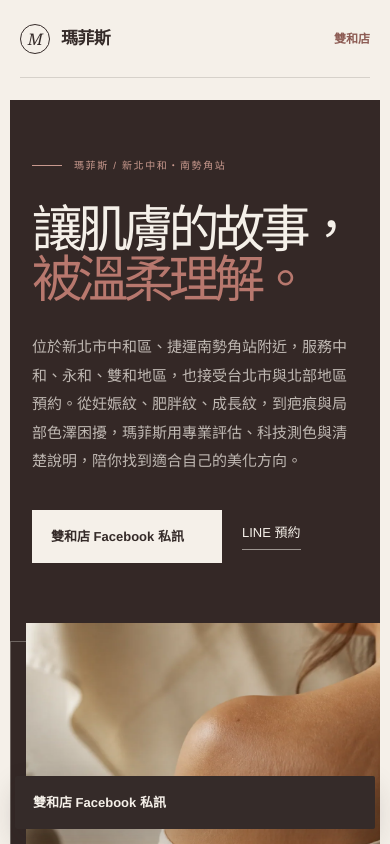
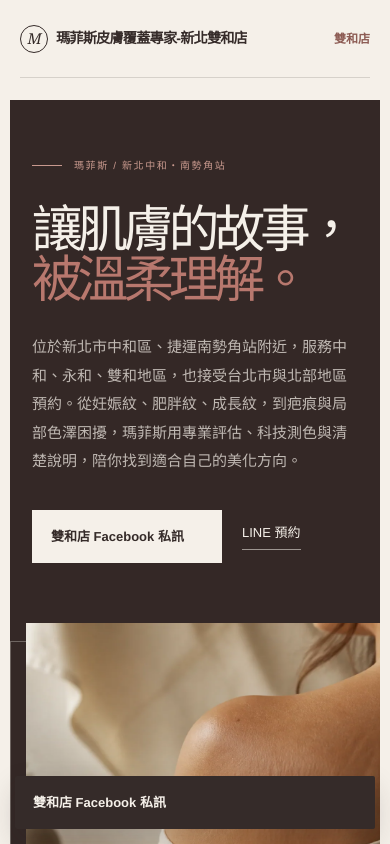
Before and after one commit to liucjray/mps, a Next.js app: page / in a window 390 px wide. Shown: the top 844 px of the page. Built offline with nearby package versions, Linux system fonts and the light colour scheme.

Commit message:
fix: 統一頁首與頁尾品牌名稱

```diff
--- a/app/globals.css
+++ b/app/globals.css
@@ -223,7 +223,10 @@ details[open] .faq-answer p { padding-bottom: 24px; transform: translateY(0); }
   .section-shell, .site-nav { width: min(100% - 40px, 620px); }
   .site-nav { height: 78px; }
   .nav-links { display: none; }
-  .nav-cta { font-size: 12px; }
+  .wordmark { min-width: 0; flex: 1 1 auto; gap: 8px; overflow: hidden; font-size: clamp(12px, 3.65vw, 15px); letter-spacing: -.06em; }
+  .wordmark > span:last-child { min-width: 0; overflow: hidden; white-space: nowrap; text-overflow: ellipsis; }
+  .wordmark-mark { flex: 0 0 28px; width: 28px; height: 28px; font-size: 15px; }
+  .nav-cta { flex: 0 0 auto; font-size: 12px; margin-left: 10px; }
   .hero { width: calc(100% - 20px); display: flex; flex-direction: column; align-items: stretch; gap: 0; margin-top: 22px; padding: 0; }
   .hero-copy { padding: 58px 22px 60px; }
   h1 { font-size: clamp(57px, 16.8vw, 90px); }
@@ -289,8 +292,10 @@ details[open] .faq-answer p { padding-bottom: 24px; transform: translateY(0); }
   .contact-secondary { align-self: flex-start; }
   .contact-qr-grid { display: none; }
   .site-footer { min-height: 138px; display: grid; grid-template-columns: 1fr 1fr; gap: 14px; padding: 22px 0 72px; line-height: 1.5; }
-  .site-footer span:nth-child(2) { grid-column: 1 / 3; order: 3; }
-  .site-footer span:last-child { text-align: right; }
+  .site-footer .wordmark { grid-column: 1 / 3; grid-row: 1; font-size: 13px; letter-spacing: -.06em; white-space: nowrap; }
+  .site-footer .wordmark > span:last-child { white-space: nowrap; overflow: visible; text-overflow: clip; }
+  .site-footer > span:nth-child(2) { grid-column: 1 / 3; grid-row: 3; order: initial; }
+  .site-footer > span:last-child { grid-column: 2; grid-row: 2; text-align: right; }
   .mobile-sticky-cta { position: fixed; display: flex; align-items: center; justify-content: space-between; left: 15px; right: 15px; bottom: 15px; min-height: 53px; padding: 0 18px; border-radius: 2px; background: var(--ink); color: var(--paper); box-shadow: 0 12px 28px rgba(41,35,34,.18); font-size: 13px; font-weight: 700; z-index: 10; }
   .mobile-sticky-cta span { color: var(--paper-deep); font-size: 20px; }
 }
--- a/app/page.tsx
+++ b/app/page.tsx
@@ -129,7 +129,7 @@ export default function Home() {
     <>
       <script type="application/ld+json" dangerouslySetInnerHTML={{ __html: JSON.stringify(structuredData) }} />
       <nav className="site-nav" aria-label="主要導覽">
-        <a className="wordmark" href="#top" aria-label="瑪菲斯首頁"><span className="wordmark-mark">M</span><span>瑪菲斯</span></a>
+        <a className="wordmark" href="#top" aria-label="瑪菲斯皮膚覆蓋專家-新北雙和店首頁"><span className="wordmark-mark">M</span><span>瑪菲斯皮膚覆蓋專家-新北雙和店</span></a>
         <div className="nav-links"><a href="#about">品牌理念</a><a href="#services">服務內容</a><a href="#faq">常見問題</a></div>
         <a className="nav-cta" href={facebookUrl} target="_blank" rel="noreferrer">雙和店</a>
       </nav>
@@ -179,7 +179,7 @@ export default function Home() {
       <section className="contact section-shell" id="contact" aria-labelledby="contact-title"><div className="contact-copy"><div className="section-label">新北中和・南勢角站 / 服務雙和與雙北</div><h2 id="contact-title">想了解你的紋路，<br /><em>可以從這裡開始。</em></h2><p>歡迎透過雙和店 Facebook 私訊、LINE 或手機預約，先聊聊你的狀況。</p><address className="contact-details"><span>地址</span>{siteAddress.addressRegion}{siteAddress.addressLocality}{siteAddress.streetAddress}<br /><span>時間</span>{siteBusinessHours}<br /><span>預約</span>手機、LINE 或 Facebook 私訊<br /><span>Email</span><a href={`mailto:${siteEmail}`}>{siteEmail}</a></address></div><div className="contact-actions"><a className="contact-button" href={facebookUrl} target="_blank" rel="noreferrer"><span>前往雙和店 Facebook<br /><small>了解最新案例與預約方式</small></span></a><a className="contact-secondary" href={lineUrl} target="_blank" rel="noreferrer">LINE 預約諮詢</a><a className="contact-secondary" href={phoneUrl}>電話預約 0981-756-111</a><div className="contact-qr-grid" aria-label="掃描加入聯絡方式"><ContactQr href={lineUrl} image="/qr-line.svg" eyebrow="SCAN TO CONNECT" title="LINE 預約" description="掃描加入好友" kind="line" /><ContactQr href={facebookUrl} image="/qr-facebook.svg" eyebrow="FOLLOW & MESSAGE" title="Facebook" description="查看最新分享" kind="facebook" /></div></div></section>
       </main>
 
-      <footer className="site-footer section-shell"><a className="wordmark" href="#top"><span className="wordmark-mark">M</span><span>瑪菲斯</span></a><span>瑪菲斯皮膚覆蓋專家｜新北雙和店</span><span>© 2026</span></footer>
+      <footer className="site-footer section-shell"><a className="wordmark" href="#top" aria-label="瑪菲斯皮膚覆蓋專家-新北雙和店首頁"><span className="wordmark-mark">M</span><span>瑪菲斯皮膚覆蓋專家-新北雙和店</span></a><span>紋路美化・科技測色・肌膚知識</span><span>© 2026</span></footer>
       <a className="mobile-sticky-cta" href={facebookUrl} target="_blank" rel="noreferrer">雙和店 Facebook 私訊</a>
     </>
   );
--- a/app/services/[slug]/page.tsx
+++ b/app/services/[slug]/page.tsx
@@ -141,7 +141,7 @@ export default async function ServicePage({ params }: { params: Promise<{ slug:
     <>
       <script type="application/ld+json" dangerouslySetInnerHTML={{ __html: JSON.stringify(structuredData) }} />
       <nav className="site-nav" aria-label="主要導覽">
-        <a className="wordmark" href={`${siteCanonicalUrl}#top`} aria-label="瑪菲斯首頁"><span className="wordmark-mark">M</span><span>瑪菲斯</span></a>
+        <a className="wordmark" href={`${siteCanonicalUrl}#top`} aria-label="瑪菲斯皮膚覆蓋專家-新北雙和店首頁"><span className="wordmark-mark">M</span><span>瑪菲斯皮膚覆蓋專家-新北雙和店</span></a>
         <div className="nav-links"><a href={`${siteCanonicalUrl}#about`}>品牌理念</a><a href={`${siteCanonicalUrl}#services`}>服務內容</a><a href={`${siteCanonicalUrl}#faq`}>常見問題</a></div>
         <a className="nav-cta" href={facebookUrl} target="_blank" rel="noreferrer">雙和店</a>
       </nav>
@@ -178,7 +178,7 @@ export default async function ServicePage({ params }: { params: Promise<{ slug:
         <section className="contact service-detail-contact section-shell" id="contact" aria-labelledby="service-contact-title"><div className="contact-copy"><div className="section-label">新北中和・南勢角站 / 服務雙和與雙北</div><h2 id="service-contact-title">想了解這項服務，<br /><em>可以從這裡開始。</em></h2><p>歡迎透過雙和店 Facebook 私訊、LINE 或手機預約，先聊聊你的狀況。</p><address className="contact-details"><span>地址</span>{siteAddress.addressRegion}{siteAddress.addressLocality}{siteAddress.streetAddress}<br /><span>時間</span>{siteBusinessHours}<br /><span>預約</span>手機、LINE 或 Facebook 私訊<br /><span>Email</span><a href={`mailto:${siteEmail}`}>{siteEmail}</a></address></div><div className="contact-actions"><a className="contact-button" href={facebookUrl} target="_blank" rel="noreferrer"><span>前往雙和店 Facebook<br /><small>了解最新案例與預約方式</small></span></a><a className="contact-secondary" href={lineUrl} target="_blank" rel="noreferrer">LINE 預約諮詢</a><a className="contact-secondary" href={`tel:${phoneNumber}`}>電話預約 0981-756-111</a><div className="contact-qr-grid" aria-label="掃描加入聯絡方式"><ContactQr href={lineUrl} image="/qr-line.svg" eyebrow="SCAN TO CONNECT" title="LINE 預約" description="掃描加入好友" kind="line" /><ContactQr href={facebookUrl} image="/qr-facebook.svg" eyebrow="FOLLOW & MESSAGE" title="Facebook" description="查看最新分享" kind="facebook" /></div></div></section>
       </main>
 
-      <footer className="site-footer section-shell"><a className="wordmark" href={siteCanonicalUrl}><span className="wordmark-mark">M</span><span>瑪菲斯</span></a><span>瑪菲斯皮膚覆蓋專家｜新北雙和店</span><span>© 2026</span></footer>
+      <footer className="site-footer section-shell"><a className="wordmark" href={siteCanonicalUrl} aria-label="瑪菲斯皮膚覆蓋專家-新北雙和店首頁"><span className="wordmark-mark">M</span><span>瑪菲斯皮膚覆蓋專家-新北雙和店</span></a><span>紋路美化・科技測色・肌膚知識</span><span>© 2026</span></footer>
       <a className="mobile-sticky-cta" href={facebookUrl} target="_blank" rel="noreferrer">雙和店 Facebook 私訊</a>
     </>
   );
```
Also changed, not shown: 1 other file (tests, documents, lock files or other folders).
